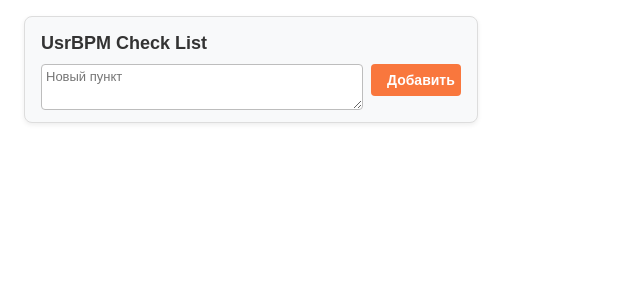
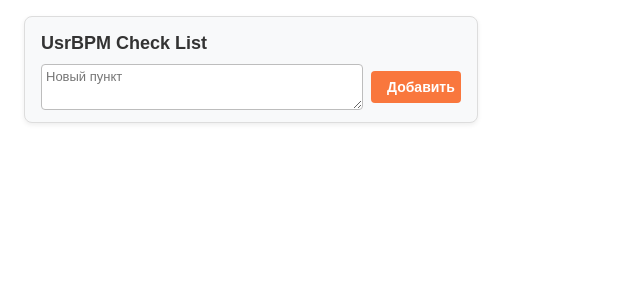
Before and after one commit to CyberMcConaughey/angular-checklist, an Angular app in the folder my-app/: page / in a window 1280 px wide. Shown: the top 300 px of the page, without its empty margins (0-640 px from the left). Built offline with nearby package versions, Linux system fonts and the light colour scheme.

Commit message:
замена кода

```diff
--- a/my-app/src/app/checklist/checklist.component.css
+++ b/my-app/src/app/checklist/checklist.component.css
@@ -102,8 +102,8 @@
   text-transform: none;
   display: inline-block;
   direction: ltr;
--webkit-font-feature-settings: 'liga';
-font-feature-settings: 'liga';
+  -webkit-font-feature-settings: 'liga';
+  font-feature-settings: 'liga';
   -webkit-font-smoothing: antialiased;
 }
 
@@ -122,7 +122,7 @@ font-feature-settings: 'liga';
 .checklist-actions {
   display: flex;
   gap: 8px;
-  align-items: flex-start;
+  align-items: center; /* Центрирование кнопки "Добавить" по вертикали */
 }
 
 .new-item-textarea {
```
